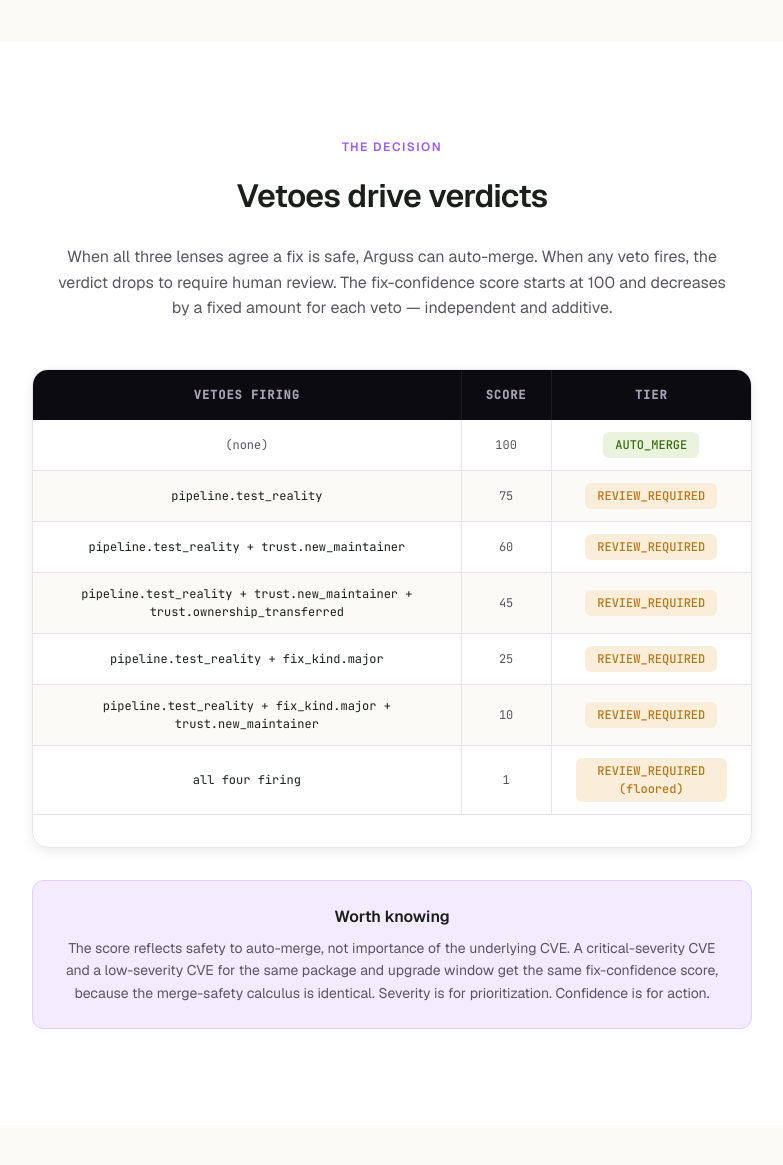
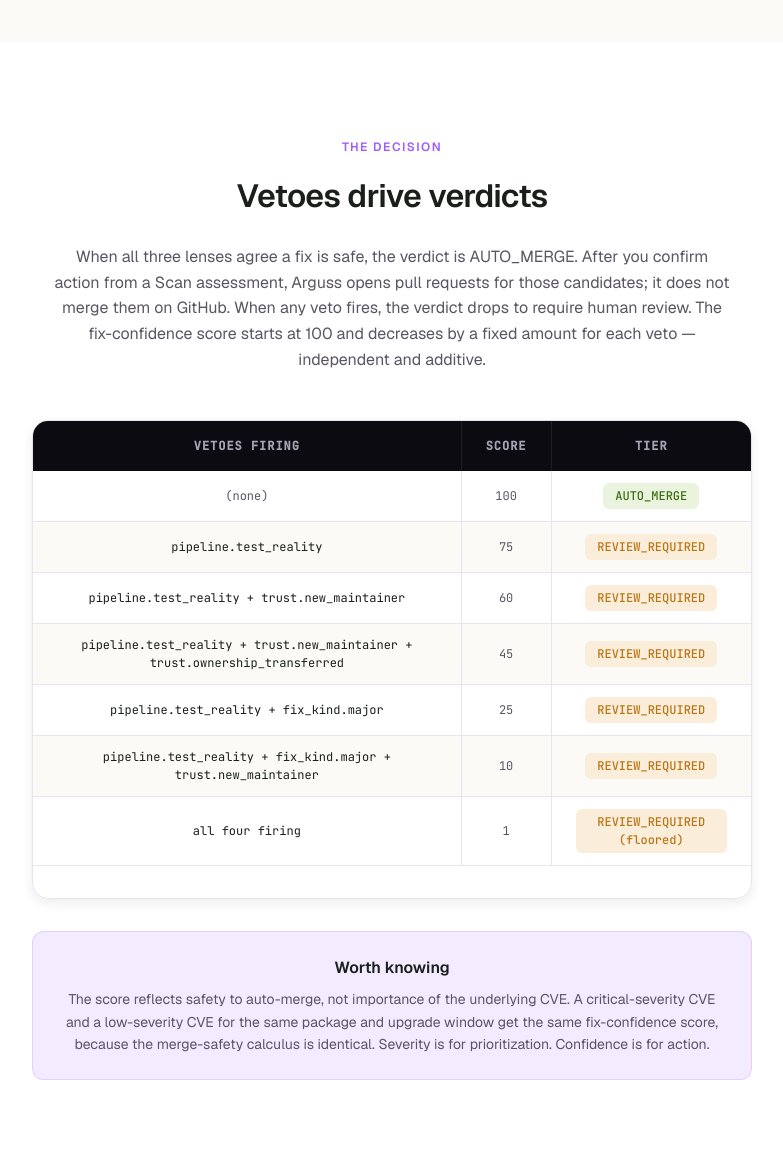
Before and after one commit to ajrosales-max/arguss, a FastAPI app: page /how-it-works in a window 1280 px wide. Shown: the part 2310-3475 px from the top of the page, without its empty margins (248-1031 px from the left). Run offline with FastAPI, Linux system fonts and the light colour scheme; some libraries are stand-ins or nearby versions.

Commit message:
Fix How It Works copy to state Arguss does not merge PRs.
Restore honest AUTO_MERGE wording required by auto-merge copy honesty tests.

Co-authored-by: Cursor <cursoragent@cursor.com>

```diff
--- a/arguss/web/templates/how_it_works.html
+++ b/arguss/web/templates/how_it_works.html
@@ -538,9 +538,10 @@ table.hiw-table {
       Vetoes drive verdicts
     </h2>
     <p class="sr" style="color:var(--color-text-muted);max-width:680px;margin:0 auto var(--space-8);line-height:var(--leading-relaxed);text-align:center;">
-      When all three lenses agree a fix is safe, Arguss can auto-merge. When any veto fires, the verdict
-      drops to require human review. The fix-confidence score starts at 100 and decreases by a fixed amount
-      for each veto — independent and additive.
+      When all three lenses agree a fix is safe, the verdict is AUTO_MERGE. After you confirm action from a
+      Scan assessment, Arguss opens pull requests for those candidates; it does not merge them on GitHub.
+      When any veto fires, the verdict drops to require human review. The fix-confidence score starts at 100
+      and decreases by a fixed amount for each veto — independent and additive.
     </p>
 
     <div class="sr" style="max-width:720px;margin:0 auto var(--space-6);
```
